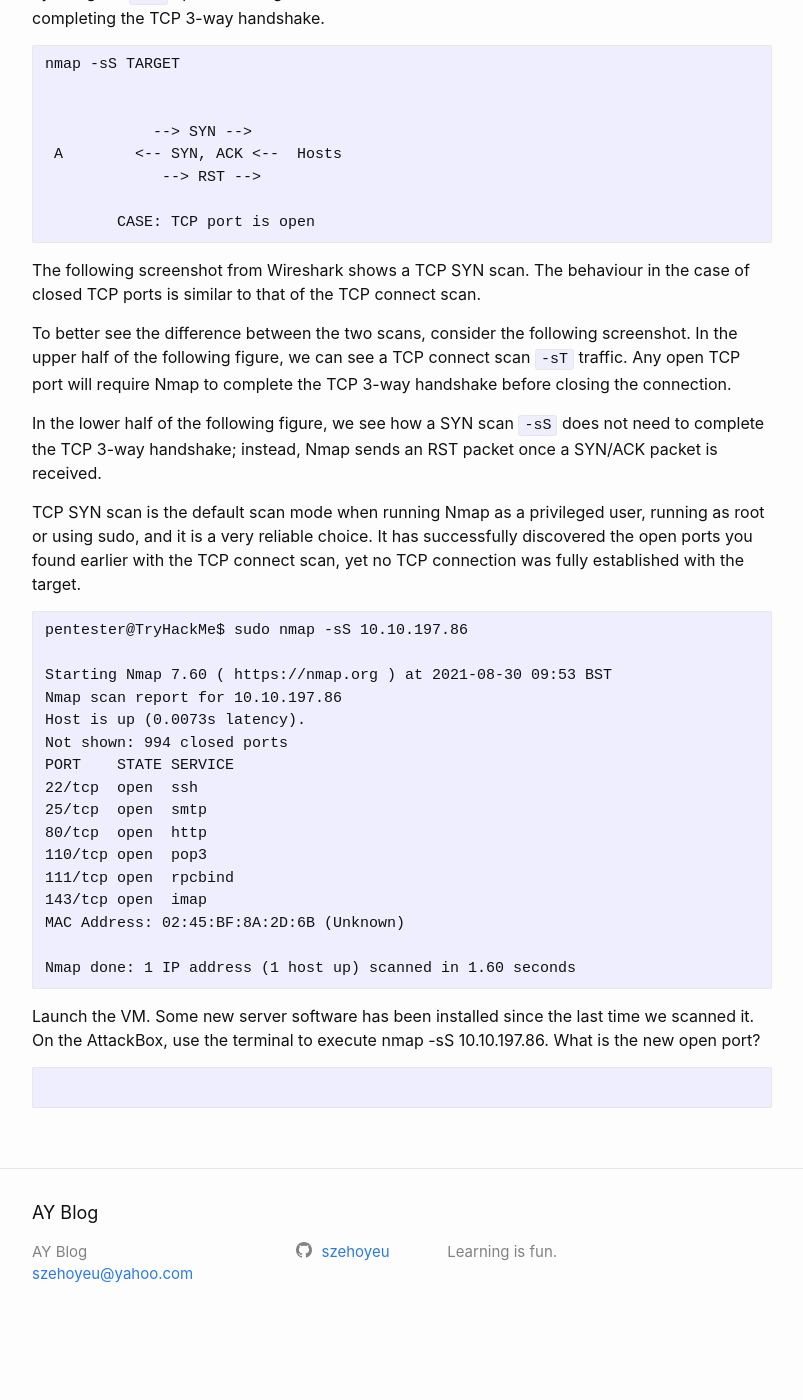
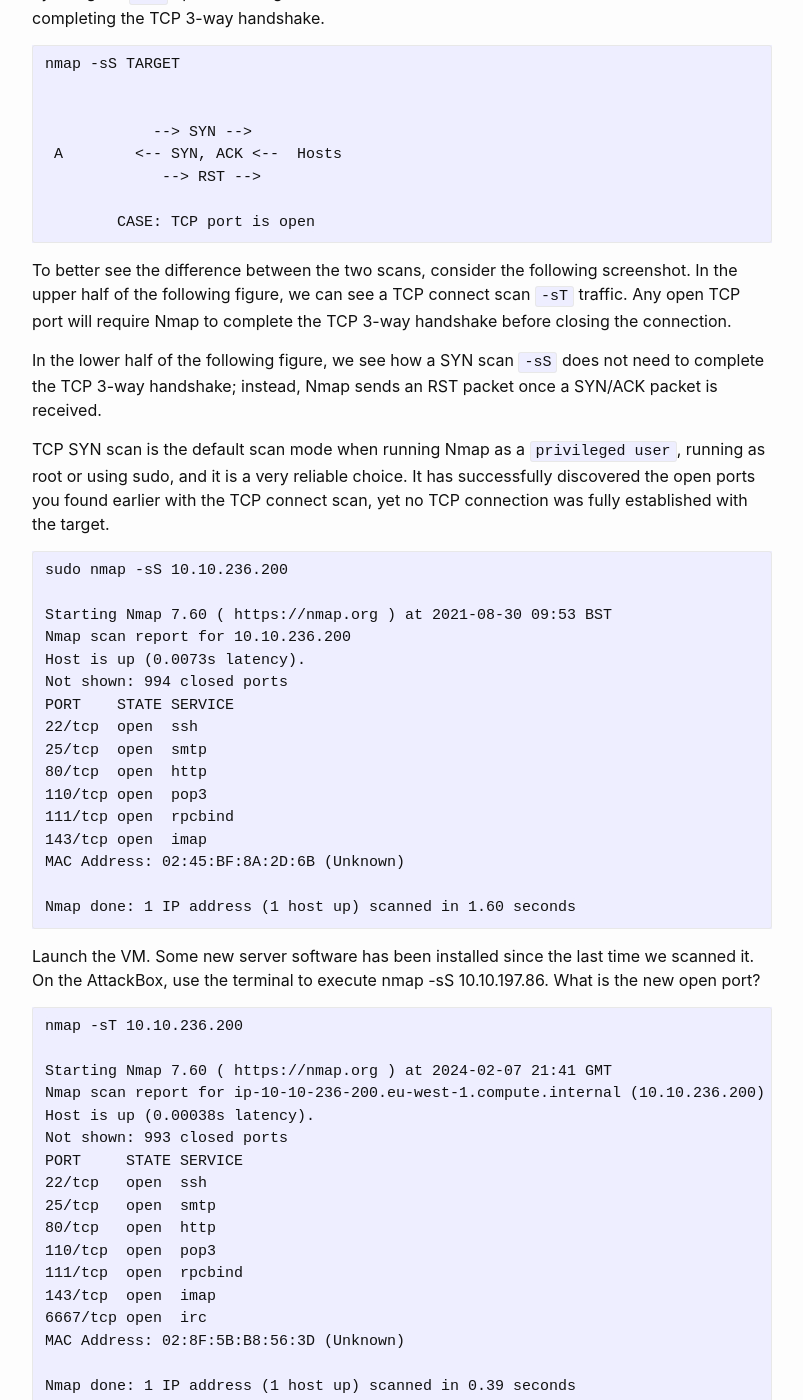
Before and after one commit to szehoyeu/blog, a Jekyll site: the page built from _posts/2024-02-06-nmap02-Basic-Port-Scans.md, in a window 1280 px wide and 1400 px high, scrolled down 5180 px. Shown: the whole window, without its empty margins (238-1041 px from the left). Built offline with Jekyll 4.4.1, drawn with Linux system fonts in a browser that asks for light colours; before the commit the page ends 6526 px from its top, so only the background shows below that; some of the changed text lies outside the part shown.

Commit message:
Worked on nmap

````diff
--- a/_posts/2024-02-06-nmap02-Basic-Port-Scans.md
+++ b/_posts/2024-02-06-nmap02-Basic-Port-Scans.md
@@ -195,19 +195,19 @@ nmap -sS TARGET
         CASE: TCP port is open
 ```
 
-The following screenshot from Wireshark shows a TCP SYN scan. The behaviour in the case of closed TCP ports is similar to that of the TCP connect scan.
+
 
 To better see the difference between the two scans, consider the following screenshot. In the upper half of the following figure, we can see a TCP connect scan ```-sT``` traffic. Any open TCP port will require Nmap to complete the TCP 3-way handshake before closing the connection.
 
 In the lower half of the following figure, we see how a SYN scan ```-sS``` does not need to complete the TCP 3-way handshake; instead, Nmap sends an RST packet once a SYN/ACK packet is received.
 
 
-TCP SYN scan is the default scan mode when running Nmap as a privileged user, running as root or using sudo, and it is a very reliable choice. It has successfully discovered the open ports you found earlier with the TCP connect scan, yet no TCP connection was fully established with the target.
+TCP SYN scan is the default scan mode when running Nmap as a ```privileged user```, running as root or using sudo, and it is a very reliable choice. It has successfully discovered the open ports you found earlier with the TCP connect scan, yet no TCP connection was fully established with the target.
 ```
-pentester@TryHackMe$ sudo nmap -sS 10.10.197.86
+sudo nmap -sS 10.10.236.200
 
 Starting Nmap 7.60 ( https://nmap.org ) at 2021-08-30 09:53 BST
-Nmap scan report for 10.10.197.86
+Nmap scan report for 10.10.236.200
 Host is up (0.0073s latency).
 Not shown: 994 closed ports
 PORT    STATE SERVICE
@@ -225,5 +225,25 @@ Nmap done: 1 IP address (1 host up) scanned in 1.60 seconds
 
 Launch the VM. Some new server software has been installed since the last time we scanned it. On the AttackBox, use the terminal to execute nmap -sS 10.10.197.86. What is the new open port?
 ```
+nmap -sT 10.10.236.200
+
+Starting Nmap 7.60 ( https://nmap.org ) at 2024-02-07 21:41 GMT
+Nmap scan report for ip-10-10-236-200.eu-west-1.compute.internal (10.10.236.200)
+Host is up (0.00038s latency).
+Not shown: 993 closed ports
+PORT     STATE SERVICE
+22/tcp   open  ssh
+25/tcp   open  smtp
+80/tcp   open  http
+110/tcp  open  pop3
+111/tcp  open  rpcbind
+143/tcp  open  imap
+6667/tcp open  irc
+MAC Address: 02:8F:5B:B8:56:3D (Unknown)
+
+Nmap done: 1 IP address (1 host up) scanned in 0.39 seconds
+
+
+Port 6667 is the new open port
 
 ```
````
Also changed, not shown: _posts/2024-02-06-nmap01-Live-Host-Discovery.md (+17 -14 lines), _posts/2024-01-26-Linux-Commands.md (line endings or trailing spaces), _posts/2024-02-04-THM-01.md (line endings or trailing spaces), _posts/GoBuster.md (line endings or trailing spaces).
